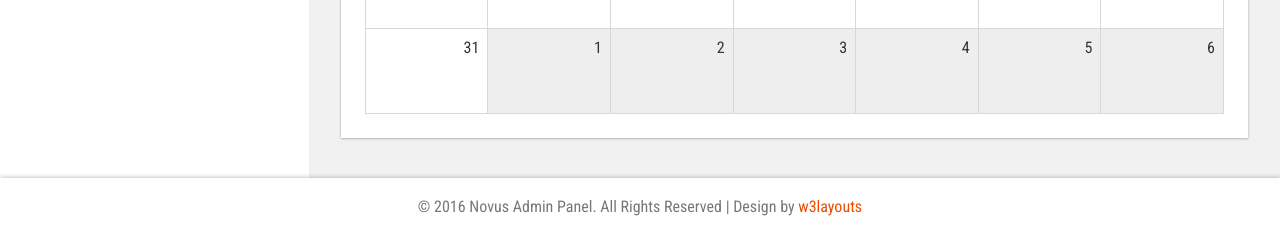
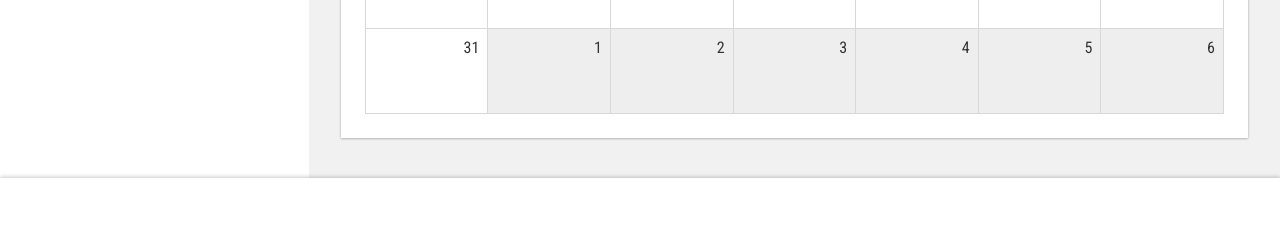
Before and after one commit to RahatRahman/Demo, a PHP site: page /index.php in a window 1280 px wide. Shown: the part 1987-2223 px from the top of the page. After the commit the page ends 2165 px from the top, so only its background shows below. Run offline with PHP 8.4, Linux system fonts and the light colour scheme; some web fonts are replaced.

Commit message:
footer
Remove the text from footer

```diff
--- a/include/footer.php
+++ b/include/footer.php
@@ -1,5 +1,5 @@
 <div class="footer">
-		   <p>&copy; 2016 Novus Admin Panel. All Rights Reserved | Design by <a href="https://w3layouts.com/" target="_blank">w3layouts</a></p>
+		  <!-- <center> <p>Powered &copy; Rahat</p></center> -->
 		</div>
         <!--//footer-->
 	</div>
```
